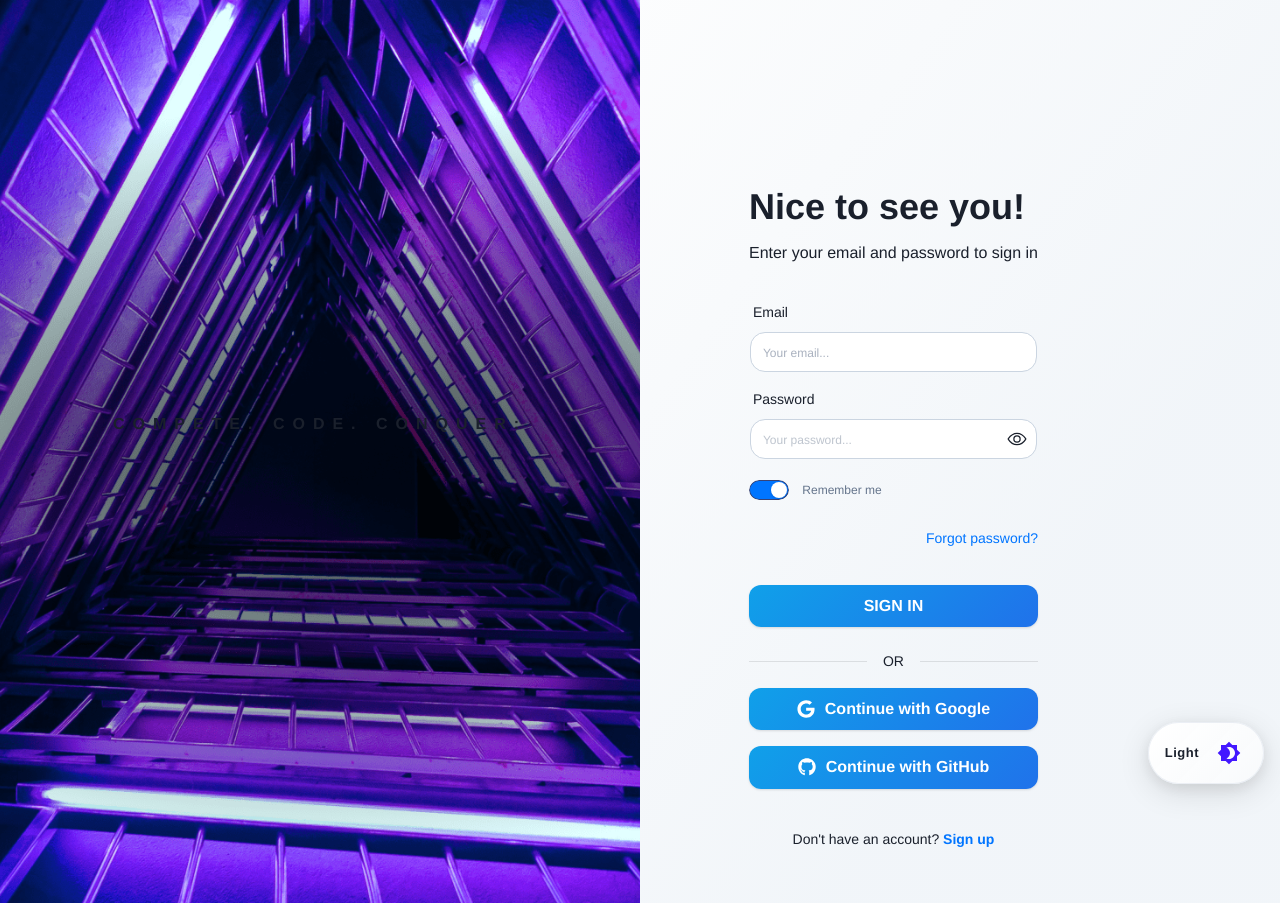
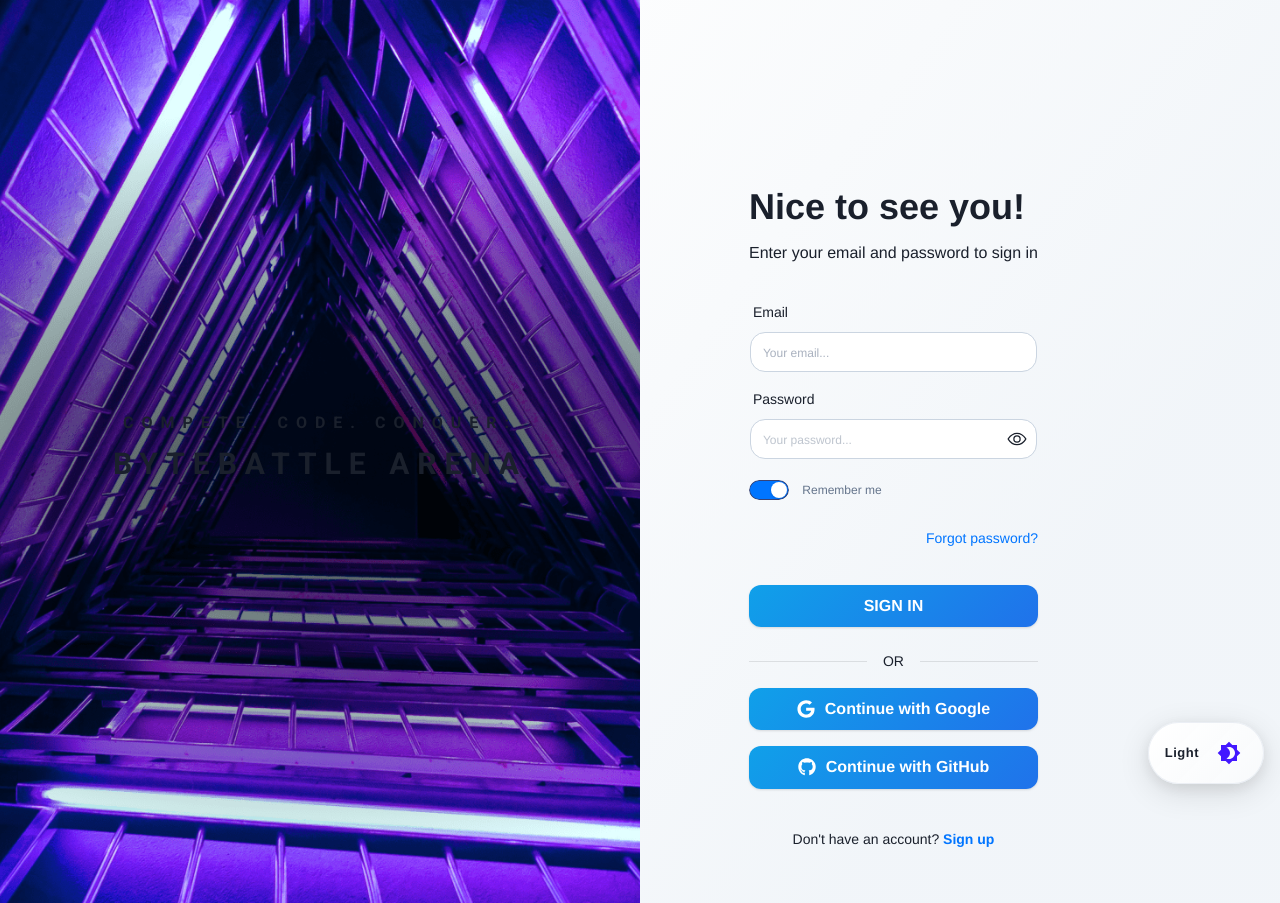
Before and after one commit to deploymentappbyt/frontend, a React (Vite) app: page /authentication/sign-in in a window 1280 px wide. Built offline with nearby package versions, Linux system fonts and the light colour scheme; no server answers; a small style sheet from the web is missing.

Commit message:
fix: force white color for COMPETE CODE CONQUER and BYTEBATTLE ARENA text in both themes

```diff
--- a/src/layouts/authentication/components/CoverLayout/index.jsx
+++ b/src/layouts/authentication/components/CoverLayout/index.jsx
@@ -91,27 +91,34 @@
           alignItems="center"
           flexDirection="column"
         >
-          <VuiTypography
-            textAlign={cardContent ? "center" : "start"}
-            variant="subtitle1"
-            fontWeight="medium"
-            color="white"
-            mb="10px"
-            sx={{ mb: 1, letterSpacing: "8px" }}
+          <VuiBox
+            component="h6"
+            sx={{
+              textAlign: cardContent ? "center" : "start",
+              fontSize: "0.875rem",
+              fontWeight: 500,
+              marginBottom: "10px",
+              letterSpacing: "8px",
+              color: "#ffffff",
+              fontFamily: "Roboto, Helvetica, Arial, sans-serif",
+            }}
           >
             {premotto}
-          </VuiTypography>
-          <VuiTypography
-            textAlign={cardContent ? "center" : "start"}
-            variant="h2"
-            fontWeight="bold"
-            color="logo"
-            mb="10px"
-            textGradient
-            sx={{ letterSpacing: "8px" }}
+          </VuiBox>
+          <VuiBox
+            component="h2"
+            sx={{
+              textAlign: cardContent ? "center" : "start",
+              fontSize: "2.25rem",
+              fontWeight: 700,
+              marginBottom: "10px",
+              letterSpacing: "8px",
+              color: "#ffffff",
+              fontFamily: "Roboto, Helvetica, Arial, sans-serif",
+            }}
           >
             {motto}
-          </VuiTypography>
+          </VuiBox>
         </VuiBox>
       </VuiBox>
       <VuiBox
```
